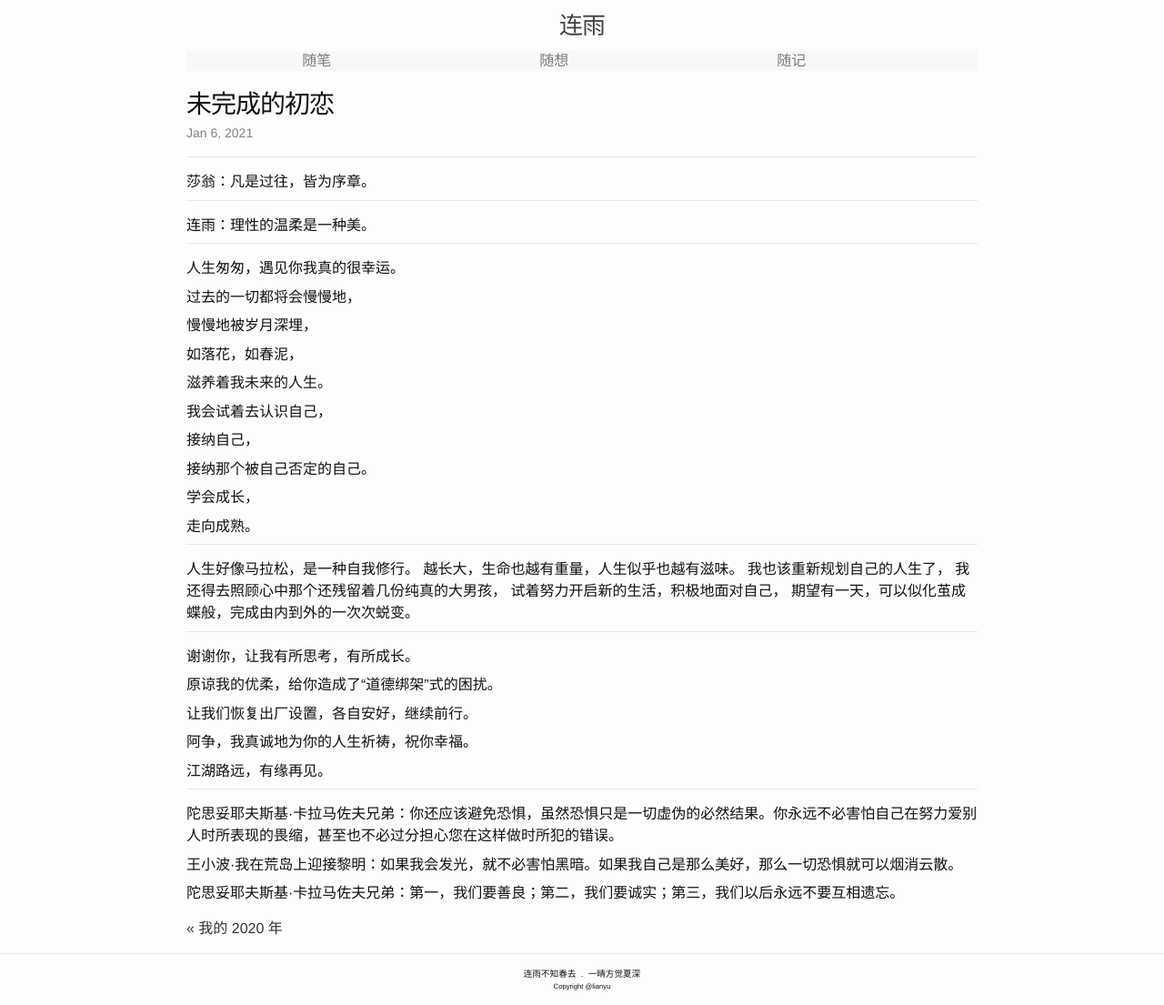
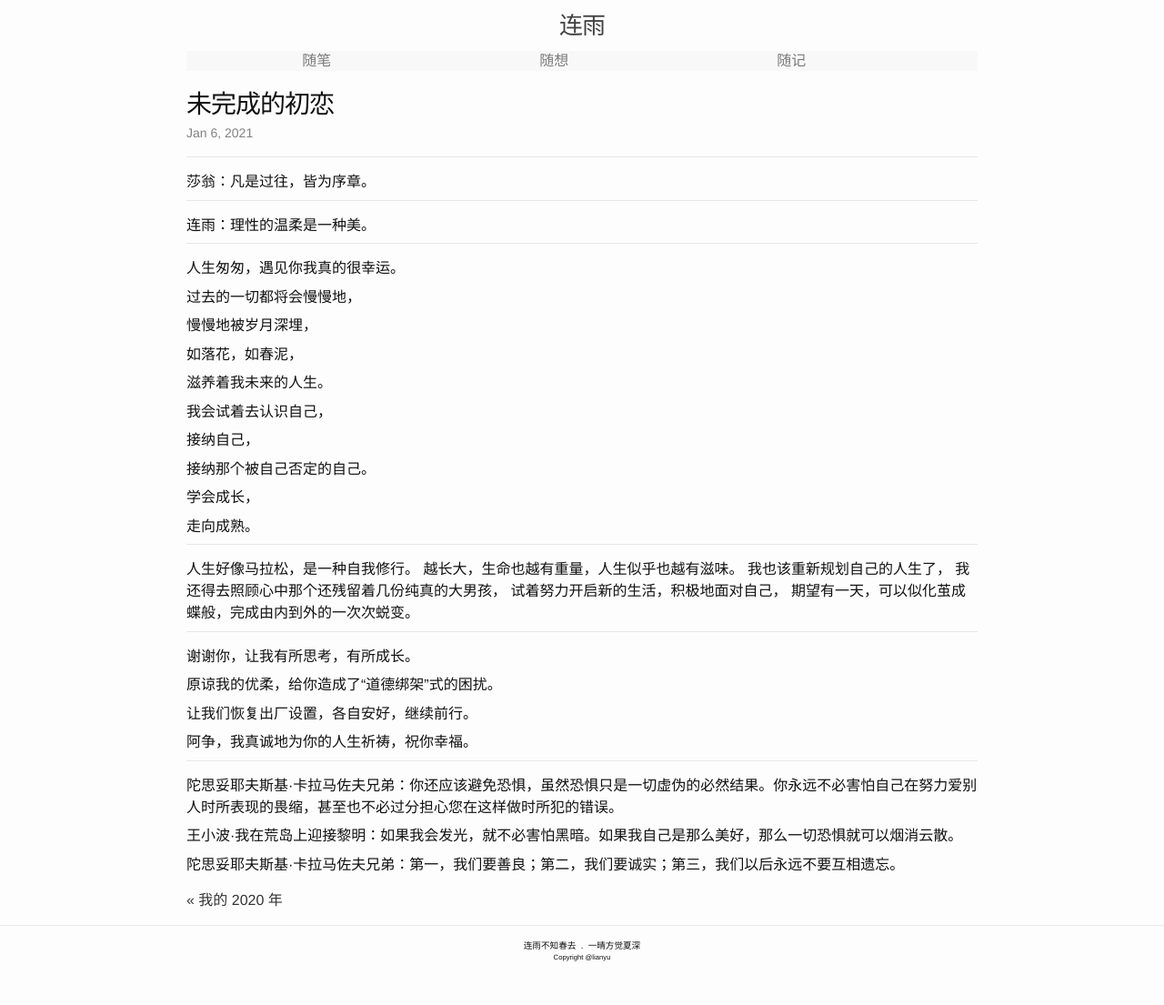
Before and after one commit to lianyu1115/lianyu, a Jekyll site: the page built from _journals/2021-01-06-未完成的初恋.md, in a window 1280 px wide. Shown: the whole page at 91% size. Built offline with Jekyll 4.4.1, drawn with Linux system fonts in a browser that asks for light colours; after the commit the page ends 1074 px from its top, so only the background shows below that.

Commit message:
Update 2021-01-06-未完成的初恋.md

```diff
--- a/_journals/2021-01-06-未完成的初恋.md
+++ b/_journals/2021-01-06-未完成的初恋.md
@@ -54,7 +54,6 @@ tags: ''
 
 阿争，我真诚地为你的人生祈祷，祝你幸福。
 
-江湖路远，有缘再见。
 - - -
 
 陀思妥耶夫斯基·卡拉马佐夫兄弟：你还应该避免恐惧，虽然恐惧只是一切虚伪的必然结果。你永远不必害怕自己在努力爱别人时所表现的畏缩，甚至也不必过分担心您在这样做时所犯的错误。
```
